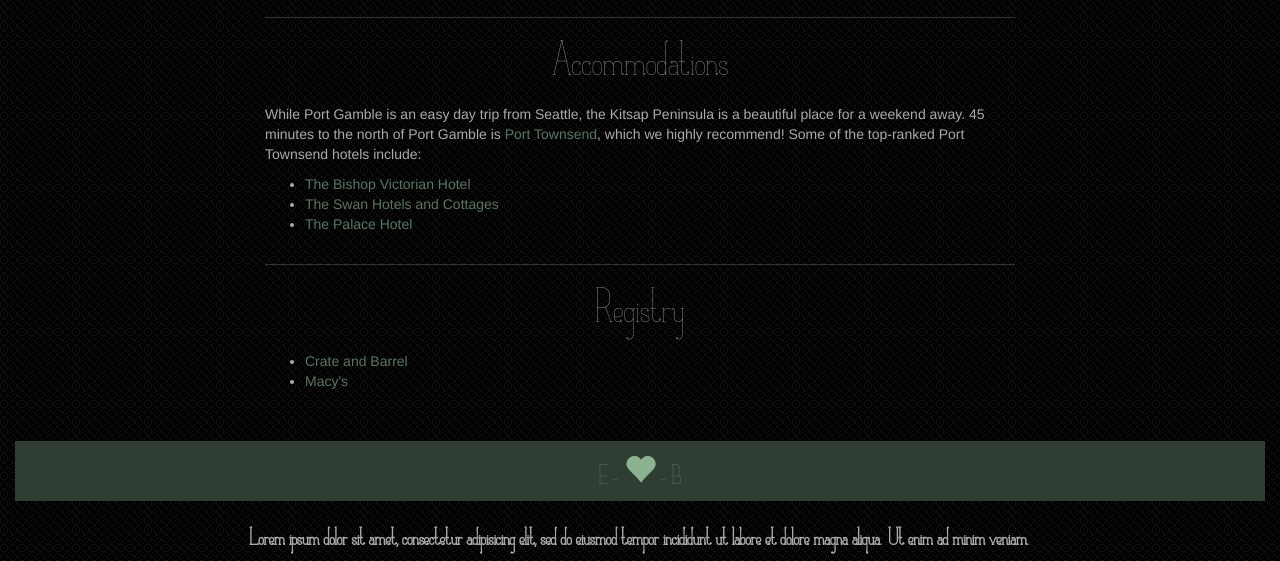
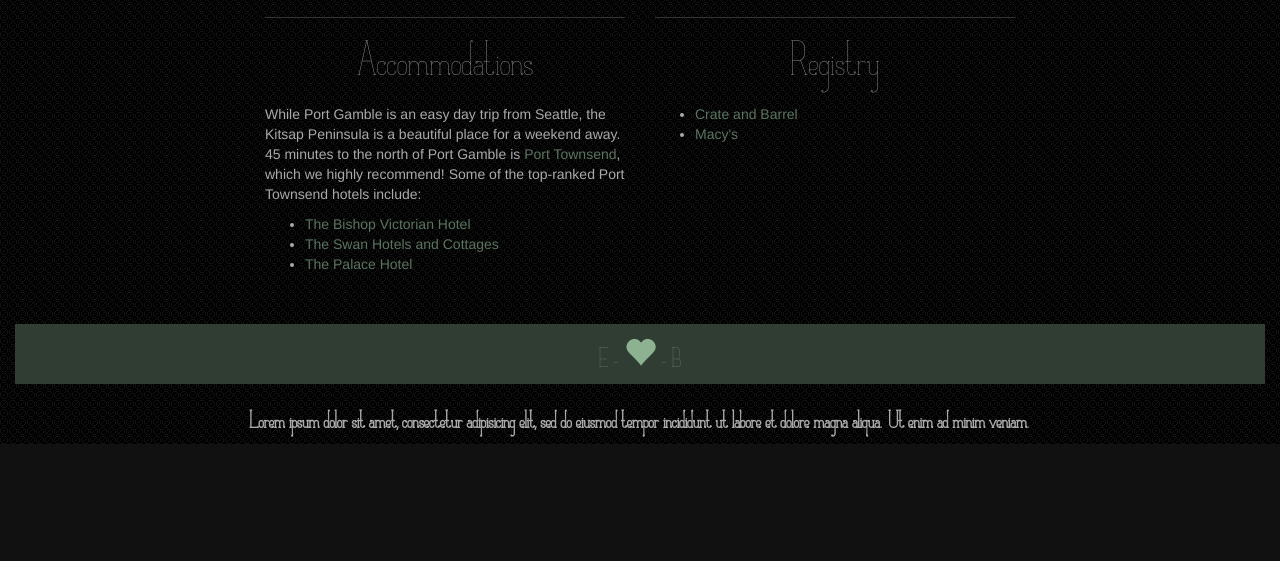
Before and after one commit to bookis/static-wedding, a plain HTML site: page index.html in a window 1280 px wide. Shown: the part 1913-2474 px from the top of the page. After the commit the page ends 2357 px from the top, so only its background shows below. Drawn offline with nearby package versions, Linux system fonts and the light colour scheme.

Commit message:
update index

```diff
--- a/index.html
+++ b/index.html
@@ -131,7 +131,7 @@
     </div>
   </div>
   <div class='row'>
-    <div class='col-lg-8 col-lg-offset-2'>
+    <div class='col-lg-4 col-lg-offset-2'>
       <hr>
       <h2>Accommodations</h2>
       <p>
@@ -143,9 +143,8 @@
         </ul>
       </p>
     </div>
-  </div>
-  <div class='row'>
-     <div class='col-lg-8 col-lg-offset-2'>
+
+    <div class='col-lg-4'>
       <hr>
       <h2>Registry</h2>
       <p>
@@ -155,6 +154,7 @@
         </ul>
       </p>
     </div>
+
   </div>
 </div>
 
```
Lines whose indentation alone changed are shown as unchanged.
